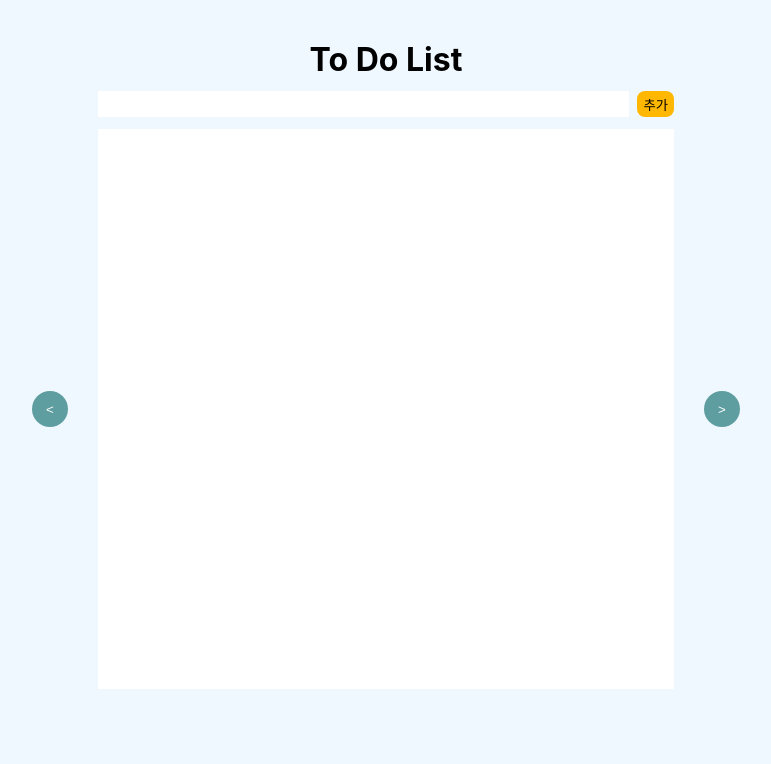
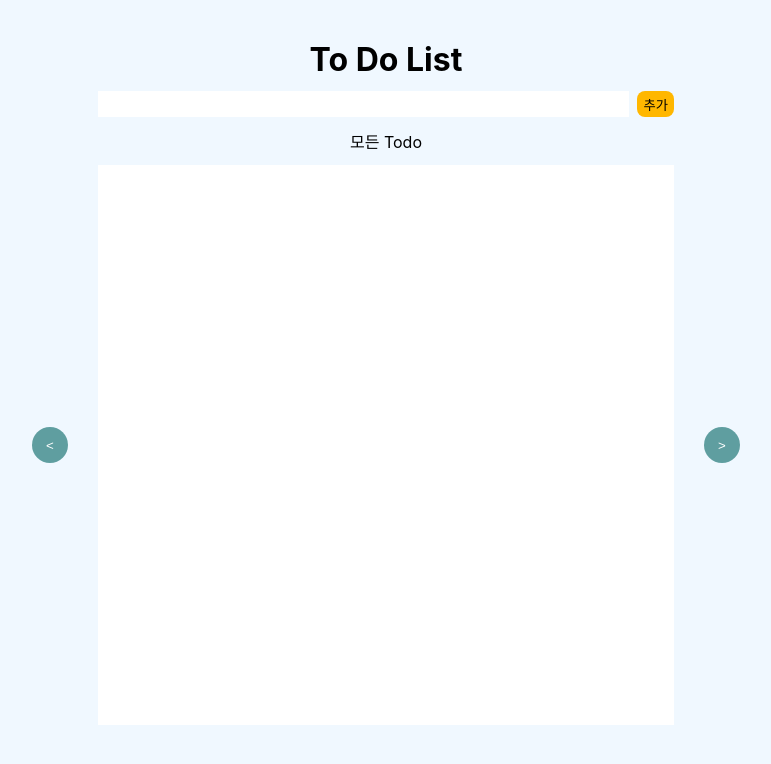
Before and after one commit to wlalsplus100/TodoListForRedux, a React (Create React App) app in the folder todolist/: page / in a window 1280 px wide. Shown: the top 764 px of the page, without its empty margins (254-1025 px from the left). Built offline with nearby package versions, Linux system fonts and the light colour scheme.

Commit message:
💄✨:: 슬라이드 기능 구현

```diff
--- a/todolist/src/components/Background.tsx
+++ b/todolist/src/components/Background.tsx
@@ -2,45 +2,104 @@ import styled from "styled-components";
 import AddContainer from "./AddContainer";
 import { useSelector } from "react-redux";
 import TodoItem from "./TodoItem";
-import { useLayoutEffect, useRef } from "react";
+import React, { useLayoutEffect, useRef, useState } from "react";
 import { RootState } from "../store/configureStore";
+import { Todo } from "../modules/types/type";
 
 const Background = () => {
   const todoIds = useSelector((state: RootState) => state.todo);
   const endTodo = useRef<HTMLDivElement>(null);
   const updateTodo = useSelector((state: RootState) => state.flag);
-  console.log("렌더링!");
+  const [nowPage, setNowPage] = useState<number>(0);
 
   useLayoutEffect(() => {
     console.log(endTodo.current);
     endTodo.current?.scrollIntoView({ behavior: "smooth" });
   }, [updateTodo]);
 
+  const renderTodo = (todo: Todo, i: number) => {
+    if (todoIds.length === i + 1) {
+      return (
+        <TodoItem todoId={todo.id} key={todo.id} setRef={endTodo}></TodoItem>
+      );
+    }
+    return <TodoItem todoId={todo.id} key={todo.id}></TodoItem>;
+  };
+
+  const changePage = (event: React.MouseEvent<HTMLElement, MouseEvent>) => {
+    const mode = event.currentTarget.getAttribute("mode");
+    switch (mode) {
+      case "increase":
+        if (nowPage < 2) {
+          setNowPage(nowPage + 1);
+          return "sucess";
+        }
+        break;
+      case "decrease":
+        if (nowPage > 0) {
+          setNowPage(nowPage - 1);
+          return "sucess";
+        }
+        break;
+      default:
+        break;
+    }
+    return;
+  };
+
+  const renderModeText = () => {
+    switch (nowPage) {
+      case 0:
+        return <>모든 Todo</>;
+      case 1:
+        return <>남은 Todo</>;
+      case 2:
+        return <>완료한 Todo</>;
+    }
+  };
+
+  const renderTodoSection = () => {
+    switch (nowPage) {
+      case 0:
+        return (
+          <TodoSection>
+            {todoIds && todoIds.map((todo, i) => renderTodo(todo, i))}
+          </TodoSection>
+        );
+      case 1:
+        return (
+          <TodoSection>
+            {todoIds &&
+              todoIds
+                .filter((todo) => todo.state === false)
+                .map((todo, i) => renderTodo(todo, i))}
+          </TodoSection>
+        );
+      case 2:
+        return (
+          <TodoSection>
+            {todoIds &&
+              todoIds
+                .filter((todo) => todo.state === true)
+                .map((todo, i) => renderTodo(todo, i))}
+          </TodoSection>
+        );
+    }
+  };
+
   return (
     <Container>
       <Header>To Do List</Header>
       <AddContainer />
+      {renderModeText()}
       <SlideContainer>
-        <SlideButton>&lt;</SlideButton>
-        <ul>
-          <TodoSection>
-            {todoIds &&
-              todoIds.map((todo, i) => {
-                if (todoIds.length === i + 1) {
-                  console.log("마지막 todo");
-                  return (
-                    <TodoItem
-                      todoId={todo.id}
-                      key={todo.id}
-                      setRef={endTodo}
-                    ></TodoItem>
-                  );
-                }
-                return <TodoItem todoId={todo.id} key={todo.id}></TodoItem>;
-              })}
-          </TodoSection>
-        </ul>
-        <SlideButton>&gt;</SlideButton>
+        <SlideButton onClick={changePage} mode={"decrease"}>
+          &lt;
+        </SlideButton>
+        <ul>{renderTodoSection()}</ul>
+        <SlideButton onClick={changePage} mode={"increase"}>
+          &gt;
+        </SlideButton>
       </SlideContainer>
     </Container>
   );
@@ -94,10 +153,17 @@ const SlideContainer = styled.div`
     margin: 0;
     padding: 0;
     list-style: none;
+    display: flex;
+    overflow: hidden;
+    width: 45vw;
+    position: relative;
+  }
+  & > ul > li {
+    width: 100%;
   }
 `;
 
-const SlideButton = styled.button`
+const SlideButton = styled.button<{ mode: string }>`
   margin: 0px 30px;
   height: 36px;
   width: 36px;
@@ -105,6 +171,10 @@ const SlideButton = styled.button`
   background-color: cadetblue;
   border-radius: 50%;
   color: white;
+
+  &:hover {
+    cursor: pointer;
+  }
 `;
 
 export default Background;
--- a/todolist/src/components/TodoItem.tsx
+++ b/todolist/src/components/TodoItem.tsx
@@ -41,6 +41,7 @@ const Container = styled.div`
   display: flex;
   gap: 1em;
   border: 1px solid #ffe75e;
+  height: 40px;
   & > span {
     flex-basis: 300px;
     flex-grow: 1;
@@ -61,6 +62,11 @@ const DelButton = styled.button`
   all: unset;
   background-color: #b6ff2e;
   cursor: pointer;
+  height: 22px;
+  border-radius: 10%;
+  flex-basis: 42px;
+  flex-shrink: 0;
+  text-align: center;
 `;
 
 export default TodoItem;
```
